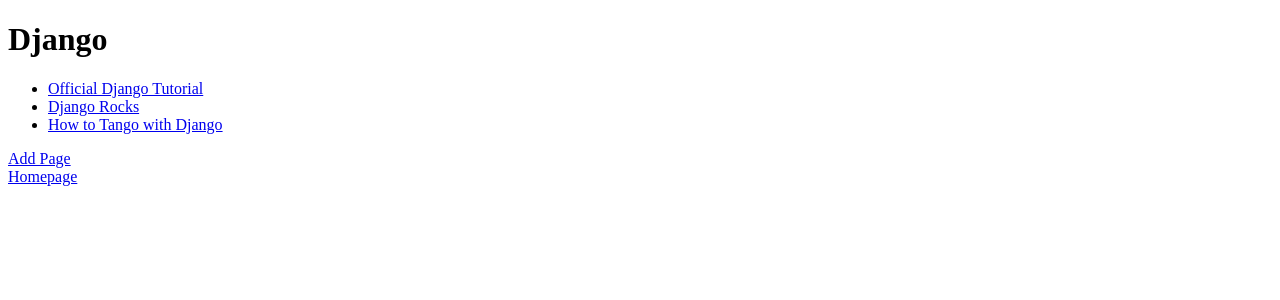
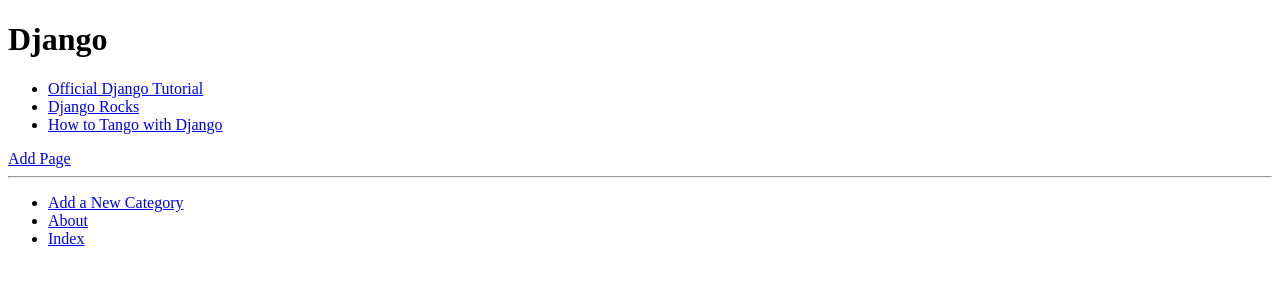
Before and after one commit to Migxa/tango_with_django_project, a Django app: page /rango/category/django/ in a window 1280 px wide. Shown: the top 300 px of the page. Run offline with Django 3.2, Linux system fonts and the light colour scheme; data comes from the database, SQL or seed files in the repository.

Commit message:
Chapter 8.3 Done - Before Exercise

```diff
--- a/rango/urls.py
+++ b/rango/urls.py
@@ -1,4 +1,5 @@
 from django.urls import path
+from django.conf.urls import url
 from rango import views
 
 app_name = 'rango'
--- /dev/null
+++ b/templates/rango/base.html
@@ -0,0 +1,28 @@
+ <!DOCTYPE html>
+ {% load staticfiles %}
+
+<html>
+	<head>
+		<title>
+			Rango -
+			{% block title_block %}
+				How to Tango with Django!
+			{% endblock %}
+		</title>
+	</head>
+
+	<body>
+		<div>
+			{% block body_block %}
+			{% endblock %}
+		</div>
+		<hr />
+		<div>
+			<ul>
+				<li><a href="{% url 'rango:add_category' %}">Add a New Category</a></li>
+				<li><a href="{% url 'rango:about' %}">About</a></li>
+				<li><a href="{% url 'rango:index' %}">Index</a></li>
+			</ul>
+		</div>
+	</body>
+</html>
--- a/templates/rango/category.html
+++ b/templates/rango/category.html
@@ -1,13 +1,16 @@
 <!DOCTYPE html>
+{% extends 'rango/base.html' %}
+{% load staticfiles %}
 
-<html>
+{% block title_block %}
+	{% if category %}
+		{{ category.name }}
+	{% else %}
+		Unknown Category
+	{% endif %}
+{% endblock %}
 
-	<head>
-		<title>Rango</title>
-	</head>
-
-	<body>
-		<div>
+{% block body_block %}
 	{% if category %}
 	<h1>{{ category.name }}</h1>
 	{% if pages %}
@@ -20,14 +23,8 @@
 	<strong>No pages currently in category.</strong>
 	{% endif %}
 
-			 <a href="/rango/category/{{ category.slug }}/add_page/">Add Page</a> <br />
+	<a href="{% url 'rango:add_page' category.slug %}">Add Page</a> <br />
 	{% else %}
 	The specified category does not exist.
 	{% endif %}
-		</div>
-		<div>
-			<a href="/rango/">Homepage</a>
-		</div>
-	</body>
-
-</html>
+{% endblock %}
--- a/templates/rango/index.html
+++ b/templates/rango/index.html
@@ -19,7 +19,7 @@
 	           <ul>
 					{% for category in categories %}
 					<li>
-						<a href="/rango/category/{{ category.slug }}/">{{ category.name }}</a>
+						<a href="{% url 'rango:show_category' category.slug %}">{{ category.name }}</a>
 					</li>
 					{% endfor %}
 				</ul>
@@ -44,8 +44,6 @@
 		</div>
 
 		<div>
-			<a href="/rango/about/">About</a><br />
-			<a href="/rango/add_category/">Add a New Category</a><br />
 			<img src="{% static 'images/rango.jpg' %}" alt="Picture of Rango" />
 		</div>
 	</body>
```
Lines whose indentation alone changed are shown as unchanged.
